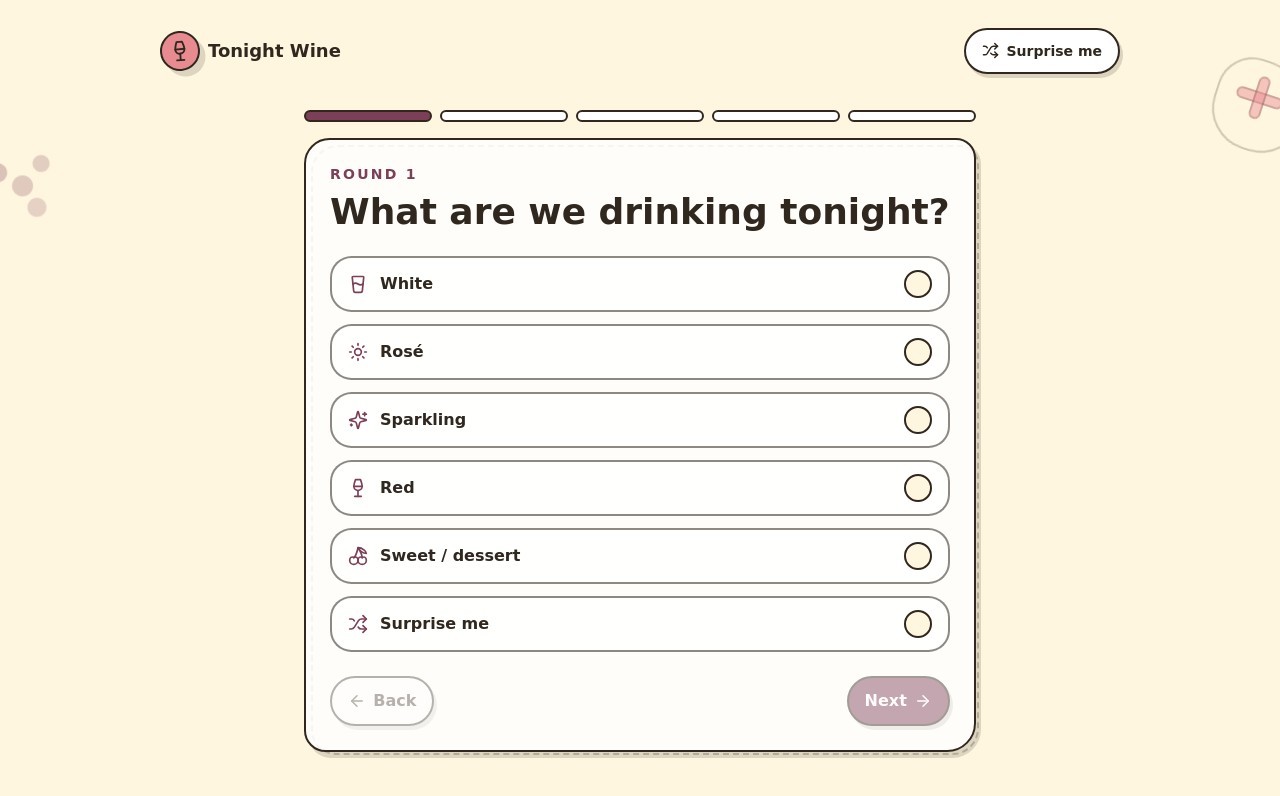
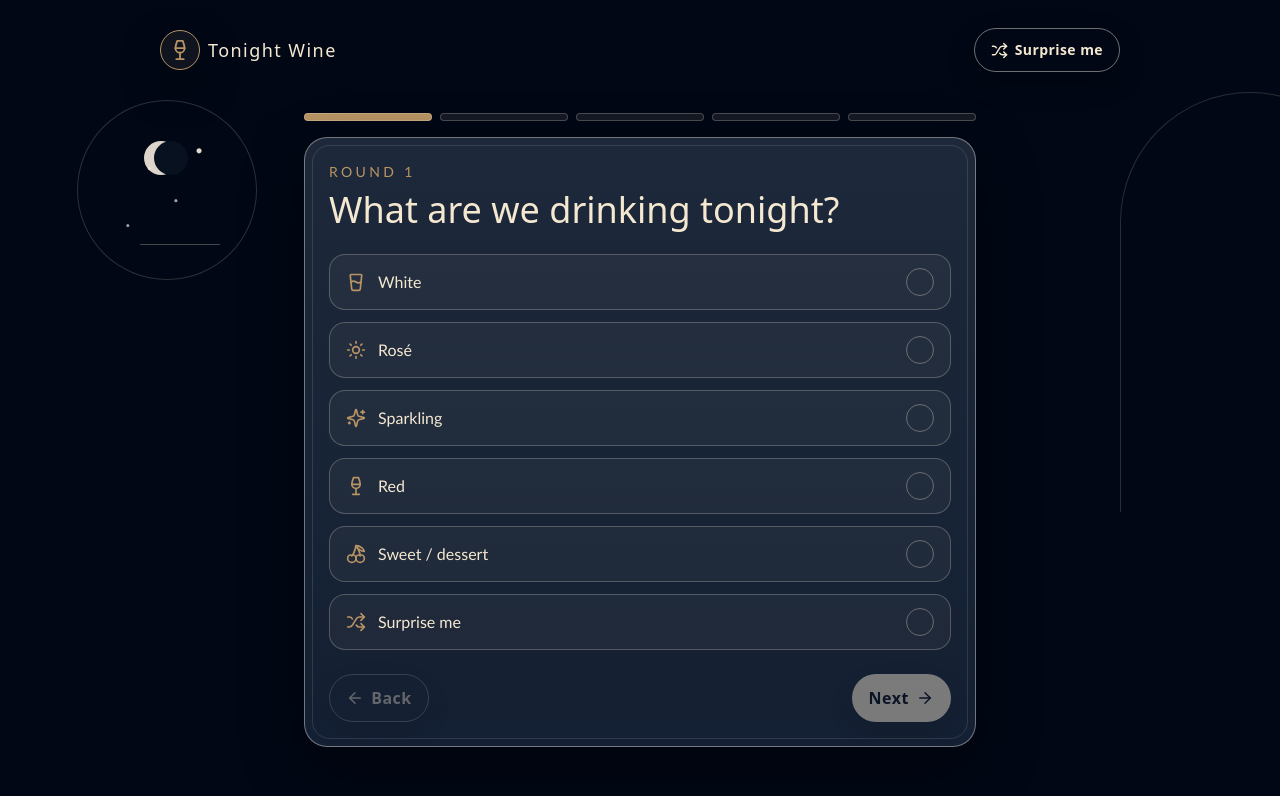
Before and after one commit to jveuxduvin/tonight-wine-quiz, a React (Vite) app: page / in a window 1280 px wide. Both pictures are taken after a click on the button "Start quiz". Shown: the top 796 px of the page. Built offline with nearby package versions, Linux system fonts and the light colour scheme.

Commit message:
UI Revamp en tbnk

```diff
--- a/src/App.tsx
+++ b/src/App.tsx
@@ -22,6 +22,7 @@ import type {
   DrinkChoice,
   DrynessPreference,
   QuizAnswers,
+  ScoredWine,
   Vibe,
 } from "./types";
 import { getTopWineRecommendations } from "./utils/scoring";
@@ -105,14 +106,20 @@ function App() {
   const [step, setStep] = useState(0);
   const [answers, setAnswers] = useState<QuizAnswers>({});
   const [showResults, setShowResults] = useState(false);
+  const [surpriseResults, setSurpriseResults] = useState<ScoredWine[] | null>(null);
 
   const activeQuestion = questions[step];
   const recommendations = useMemo(() => {
+    if (surpriseResults) {
+      return surpriseResults;
+    }
+
     const completed = isComplete(answers) ? answers : defaultSurpriseAnswers;
     return getTopWineRecommendations(wines, completed);
-  }, [answers]);
+  }, [answers, surpriseResults]);
 
   function updateAnswer(value: string) {
+    setSurpriseResults(null);
     setAnswers((current) => {
       switch (activeQuestion.key) {
         case "category":
@@ -148,29 +155,37 @@ function App() {
     setAnswers({});
     setStep(0);
     setShowResults(false);
+    setSurpriseResults(null);
     setStarted(true);
   }
 
   function surpriseMe() {
+    const shuffled = [...wines].sort(() => Math.random() - 0.5);
+    setSurpriseResults(
+      shuffled.slice(0, 3).map((wine, index) => ({
+        ...wine,
+        score: 3 - index,
+      })),
+    );
     setAnswers(defaultSurpriseAnswers);
     setStarted(true);
     setShowResults(true);
   }
 
   return (
-    <main className="min-h-screen overflow-hidden bg-cream text-ink">
+    <main className="min-h-screen overflow-hidden bg-navy text-ivory">
       <div className="doodle doodle-grapes" aria-hidden="true" />
       <div className="doodle doodle-spark" aria-hidden="true" />
 
       <div className="mx-auto flex min-h-screen w-full max-w-5xl flex-col px-4 py-5 sm:px-6 lg:px-8">
         <header className="flex items-center justify-between gap-3 py-2">
-          <div className="flex items-center gap-2 font-sketch text-lg font-black">
-            <span className="grid size-10 rotate-[-5deg] place-items-center rounded-full border-2 border-ink bg-rose shadow-sketch">
+          <div className="flex items-center gap-2 font-sketch text-lg font-normal tracking-[0.08em] text-ivory">
+            <span className="grid size-10 place-items-center rounded-full border border-cork bg-ivory/[0.06] text-cork shadow-soft">
               <Wine size={22} />
             </span>
             Tonight Wine
           </div>
-          <button type="button" onClick={surpriseMe} className="sketch-button bg-white text-sm">
+          <button type="button" onClick={surpriseMe} className="sketch-button bg-transparent text-sm text-ivory">
             <Shuffle size={17} />
             Surprise me
           </button>
@@ -180,21 +195,18 @@ function App() {
           <section className="grid flex-1 place-items-center py-10">
             <div className="w-full max-w-2xl">
               <div className="mb-5 flex justify-center">
-                <div className="relative grid size-24 rotate-[-4deg] place-items-center rounded-[2rem] border-2 border-ink bg-butter shadow-sketch">
+                <div className="relative grid size-24 place-items-center rounded-t-full border border-cork bg-ivory/[0.06] text-cork shadow-sketch">
                   <Grape size={44} />
-                  <span className="absolute -right-4 -top-3 rotate-12 rounded-full border-2 border-ink bg-white px-3 py-1 font-sketch text-sm font-black">
-                    pop!
-                  </span>
                 </div>
               </div>
-              <div className="sketch-card bg-white/[0.84] p-6 text-center shadow-sketch sm:p-9">
-                <p className="font-sketch text-sm font-black uppercase tracking-[0.18em] text-cork">
-                  Snack-adjacent, not snack-led
+              <div className="sketch-card p-6 text-center shadow-sketch sm:p-9">
+                <p className="font-body text-sm font-medium uppercase tracking-[0.24em] text-cork">
+                  choose the bottle
                 </p>
-                <h1 className="mt-3 font-sketch text-5xl font-black leading-[0.95] text-ink sm:text-6xl">
+                <h1 className="mt-3 font-sketch text-5xl font-normal leading-[0.98] text-ivory sm:text-6xl">
                   What are we drinking tonight?
                 </h1>
-                <p className="mx-auto mt-5 max-w-xl text-base leading-7 text-ink/[0.78] sm:text-lg">
+                <p className="mx-auto mt-5 max-w-xl text-base leading-7 text-ivory/75 sm:text-lg">
                   Answer five quick wine mood questions and get three bottle styles,
                   tasting notes, and chips that make sense after the wine is chosen.
                 </p>
@@ -202,7 +214,7 @@ function App() {
                   <button
                     type="button"
                     onClick={() => setStarted(true)}
-                    className="sketch-button justify-center bg-grape px-6 py-4 text-white"
+                    className="sketch-button justify-center bg-ivory px-6 py-4 text-navy"
                   >
                     <Sparkles size={19} />
                     Start quiz
@@ -210,7 +222,7 @@ function App() {
                   <button
                     type="button"
                     onClick={surpriseMe}
-                    className="sketch-button justify-center bg-white px-6 py-4"
+                    className="sketch-button justify-center bg-transparent px-6 py-4 text-ivory"
                   >
                     <Shuffle size={19} />
                     Surprise me
@@ -223,14 +235,14 @@ function App() {
           <section className="py-7">
             <div className="mb-6 flex flex-col gap-4 sm:flex-row sm:items-end sm:justify-between">
               <div>
-                <p className="font-sketch text-sm font-black uppercase tracking-[0.16em] text-grape">
-                  The corkboard has spoken
+                <p className="font-body text-sm font-medium uppercase tracking-[0.22em] text-cork">
+                  La cave recommends
                 </p>
-                <h2 className="mt-1 font-sketch text-4xl font-black leading-tight sm:text-5xl">
+                <h2 className="mt-1 font-sketch text-4xl font-normal leading-tight tracking-[0.01em] text-ivory sm:text-5xl">
                   Your top 3 pours
                 </h2>
               </div>
-              <button type="button" onClick={retakeQuiz} className="sketch-button bg-white">
+              <button type="button" onClick={retakeQuiz} className="sketch-button bg-transparent text-ivory">
                 <RefreshCw size={18} />
                 Retake quiz
               </button>
@@ -248,8 +260,8 @@ function App() {
               <div className="mb-4 flex items-center gap-2">
                 {questions.map((question, index) => (
                   <div
-                    className={`h-3 flex-1 rounded-full border-2 border-ink ${
-                      index <= step ? "bg-grape" : "bg-white"
+                    className={`h-2 flex-1 rounded-full border border-ivory/25 ${
+                      index <= step ? "bg-cork" : "bg-ivory/[0.08]"
                     }`}
                     key={question.key}
                   />
--- a/src/components/OptionButton.tsx
+++ b/src/components/OptionButton.tsx
@@ -20,20 +20,20 @@ export function OptionButton<T extends string>({
     <button
       type="button"
       onClick={() => onSelect(value)}
-      className={`group flex min-h-14 w-full items-center justify-between gap-3 rounded-[1.35rem] border-2 px-4 py-3 text-left font-sketch text-base font-bold transition duration-200 ${
+      className={`group flex min-h-14 w-full items-center justify-between gap-3 rounded-2xl border px-4 py-3 text-left font-body text-base font-normal transition duration-200 ${
         selected
-          ? "translate-x-0.5 -translate-y-0.5 rotate-[-0.4deg] border-ink bg-butter shadow-sketch"
-          : "border-ink/[0.55] bg-white/75 hover:-translate-y-0.5 hover:border-ink hover:bg-white"
+          ? "border-cork bg-[#e6c99a] text-navy shadow-soft"
+          : "border-ivory/25 bg-ivory/[0.045] text-ivory hover:-translate-y-0.5 hover:border-cork hover:bg-ivory/[0.08]"
       }`}
       aria-pressed={selected}
     >
       <span className="flex items-center gap-3">
-        {icon ? <span className="text-grape">{icon}</span> : null}
+        {icon ? <span className="text-cork">{icon}</span> : null}
         <span>{label}</span>
       </span>
       <span
-        className={`grid size-7 place-items-center rounded-full border-2 border-ink transition ${
-          selected ? "bg-leaf text-white" : "bg-cream text-transparent"
+        className={`grid size-7 place-items-center rounded-full border transition ${
+          selected ? "border-cork bg-cork text-navy" : "border-ivory/35 bg-transparent text-transparent"
         }`}
       >
         <Check size={16} strokeWidth={3} />
--- a/src/components/QuizCard.tsx
+++ b/src/components/QuizCard.tsx
@@ -32,11 +32,11 @@ export function QuizCard({
   onNext,
 }: QuizCardProps) {
   return (
-    <section className="sketch-card bg-white/[0.84] p-5 shadow-sketch sm:p-6">
-      <p className="font-sketch text-sm font-black uppercase tracking-[0.16em] text-grape">
+    <section className="sketch-card p-5 shadow-sketch sm:p-6">
+      <p className="font-body text-sm font-medium uppercase tracking-[0.24em] text-cork">
         {eyebrow}
       </p>
-      <h2 className="mt-2 font-sketch text-3xl font-black leading-tight text-ink sm:text-4xl">
+      <h2 className="mt-2 font-sketch text-3xl font-normal leading-tight text-ivory sm:text-4xl">
         {question}
       </h2>
 
@@ -58,7 +58,7 @@ export function QuizCard({
           type="button"
           onClick={onBack}
           disabled={!canGoBack}
-          className="sketch-button bg-white disabled:pointer-events-none disabled:opacity-[0.35]"
+          className="sketch-button bg-transparent text-ivory disabled:pointer-events-none disabled:opacity-[0.35]"
         >
           <ArrowLeft size={18} />
           Back
@@ -67,7 +67,7 @@ export function QuizCard({
           type="button"
           onClick={onNext}
           disabled={!selected}
-          className="sketch-button bg-grape text-white disabled:pointer-events-none disabled:opacity-[0.45]"
+          className="sketch-button bg-ivory text-navy disabled:pointer-events-none disabled:opacity-[0.45]"
         >
           {isLastQuestion ? (
             <>
--- a/src/components/ResultCard.tsx
+++ b/src/components/ResultCard.tsx
@@ -7,27 +7,87 @@ type ResultCardProps = {
   rank: number;
 };
 
+const lcboSearchQueries: Record<string, string> = {
+  "vinho-verde": "Vinho Verde",
+  "sauvignon-blanc": "Sauvignon Blanc",
+  albarino: "Albarino",
+  assyrtiko: "Assyrtiko",
+  "gruner-veltliner": "Gruner Veltliner",
+  vermentino: "Vermentino",
+  sancerre: "Sancerre",
+  "pinot-grigio": "Pinot Grigio",
+  riesling: "Riesling",
+  gewurztraminer: "Gewurztraminer",
+  chardonnay: "Chardonnay",
+  "chenin-blanc": "Chenin Blanc",
+  rose: "dry rose",
+  "provence-rose": "Provence rose",
+  "sparkling-rose": "sparkling rose",
+  "chillable-deep-rose": "clarete",
+  "gamay-beaujolais": "Beaujolais",
+  "lambrusco-amabile": "Lambrusco Amabile",
+  "sweet-red-blend": "sweet red blend",
+  "pinot-noir": "Pinot Noir",
+  sangiovese: "Sangiovese",
+  barbera: "Barbera",
+  "cabernet-franc": "Cabernet Franc",
+  merlot: "Merlot",
+  malbec: "Malbec",
+  zinfandel: "Zinfandel",
+  "syrah-shiraz": "Syrah Shiraz",
+  "cabernet-sauvignon": "Cabernet Sauvignon",
+  "cotes-du-rhone-gsm": "Cotes du Rhone",
+  grenache: "Grenache",
+  mourvedre: "Monastrell",
+  "nero-davola": "Nero d'Avola",
+  carmenere: "Carmenere",
+  "tempranillo-rioja": "Rioja",
+  "montepulciano-dabruzzo": "Montepulciano d'Abruzzo",
+  nebbiolo: "Nebbiolo",
+  xinomavro: "Xinomavro",
+  aglianico: "Aglianico",
+  tannat: "Tannat",
+  furmint: "Furmint",
+  moscato: "Moscato",
+  brachetto: "Brachetto",
+  port: "Port",
+  "dry-sherry": "Fino Sherry",
+  champagne: "Champagne",
+  cava: "Cava",
+  prosecco: "Prosecco",
+  "orange-wine": "orange wine",
+};
+
+function getLcboSearchUrl(wineId: string): string {
+  const query = lcboSearchQueries[wineId] ?? wineId;
+  return `https://www.lcbo.com/en/catalogsearch/result/#q=${encodeURIComponent(
+    query,
+  )}&t=Products&sort=relevancy&layout=card`;
+}
+
 export function ResultCard({ wine, rank }: ResultCardProps) {
+  const lcboSearchUrl = getLcboSearchUrl(wine.id);
+
   return (
-    <article className="sketch-card relative overflow-hidden bg-white/[0.86] p-5 shadow-sketch">
-      <div className="absolute -right-8 -top-8 size-24 rounded-full border-2 border-dashed border-rose/70 bg-rose/20" />
+    <article className="sketch-card relative overflow-hidden p-5 shadow-sketch">
+      <div className="absolute -right-8 -top-8 size-24 rounded-full border border-cork/50 bg-ivory/[0.04]" />
       <div className="relative flex items-start justify-between gap-4">
         <div>
-          <p className="font-sketch text-sm font-black uppercase tracking-[0.16em] text-cork">
+          <p className="font-body text-xs font-normal uppercase tracking-[0.24em] text-cork">
             Pick #{rank}
           </p>
-          <h3 className="mt-1 font-sketch text-2xl font-black leading-tight text-ink">
+          <h3 className="mt-1 font-sketch text-2xl font-normal leading-tight tracking-[0.01em] text-ivory">
             {wine.name}
           </h3>
         </div>
-        <div className="grid size-12 shrink-0 rotate-3 place-items-center rounded-full border-2 border-ink bg-butter">
+        <div className="grid size-12 shrink-0 place-items-center rounded-full border border-cork bg-ivory/[0.08] text-cork">
           <Wine size={25} />
         </div>
       </div>
 
-      <p className="relative mt-3 text-sm leading-6 text-ink/80">{wine.expectation}</p>
+      <p className="relative mt-3 text-sm font-light leading-6 text-ivory/75">{wine.expectation}</p>
 
-      <div className="mt-5 grid gap-3 rounded-[1.1rem] border-2 border-dashed border-ink/[0.35] bg-cream/70 p-4">
+      <div className="mt-5 grid gap-3 rounded-[1.1rem] border border-ivory/20 bg-navy/45 p-4">
         <TraitMeter label="Sweetness" value={wine.sweetness} />
         <TraitMeter label="Acidity" value={wine.acidity} />
         <TraitMeter label="Body" value={wine.body} />
@@ -41,7 +101,7 @@ export function ResultCard({ wine, rank }: ResultCardProps) {
           </h4>
           <div className="mt-2 flex flex-wrap gap-2">
             {wine.flavourNotes.map((note) => (
-              <span className="chip bg-skywash/[0.45]" key={note}>
+              <span className="chip" key={note}>
                 {note}
               </span>
             ))}
@@ -54,21 +114,30 @@ export function ResultCard({ wine, rank }: ResultCardProps) {
           </h4>
           <div className="mt-2 flex flex-wrap gap-2">
             {wine.chipPairings.map((pairing) => (
-              <span className="chip bg-butter/60" key={pairing}>
+              <span className="chip border-cork/40 bg-cork/[0.13]" key={pairing}>
                 {pairing}
               </span>
             ))}
           </div>
-          <p className="mt-2 text-sm leading-6 text-ink/[0.78]">{wine.whyChipsWork}</p>
+          <p className="mt-2 text-sm font-light leading-6 text-ivory/72">{wine.whyChipsWork}</p>
         </section>
 
         <section>
           <h4 className="mini-heading">
             <ExternalLink size={16} /> LCBO search terms
           </h4>
+          <a
+            className="mt-2 inline-flex items-center gap-2 rounded-full border border-cork/60 bg-cork/[0.14] px-3 py-2 font-body text-sm font-normal text-ivory transition hover:-translate-y-0.5 hover:bg-cork/[0.22]"
+            href={lcboSearchUrl}
+            target="_blank"
+            rel="noreferrer"
+          >
+            Search LCBO
+            <ExternalLink size={14} />
+          </a>
           <div className="mt-2 flex flex-wrap gap-2">
             {wine.lcboSearchTerms.map((term) => (
-              <span className="chip bg-white" key={term}>
+              <span className="chip bg-ivory/[0.1]" key={term}>
                 {term}
               </span>
             ))}
--- a/src/components/TraitMeter.tsx
+++ b/src/components/TraitMeter.tsx
@@ -9,15 +9,15 @@ export function TraitMeter({ label, value, max = 5 }: TraitMeterProps) {
 
   return (
     <div className="space-y-1.5">
-      <div className="flex items-center justify-between text-xs font-black uppercase tracking-[0.08em] text-ink/70">
+      <div className="flex items-center justify-between text-xs font-normal uppercase tracking-[0.14em] text-ivory/60">
         <span>{label}</span>
         <span>
           {value}/{max}
         </span>
       </div>
-      <div className="h-3 rounded-full border-2 border-ink bg-cream">
+      <div className="h-3 rounded-full border border-ivory/25 bg-navy">
         <div
-          className="h-full rounded-full border-r-2 border-ink bg-grape"
+          className="h-full rounded-full border-r border-ivory/30 bg-cork"
           style={{ width: `${percent}%` }}
         />
       </div>
--- a/src/styles.css
+++ b/src/styles.css
@@ -3,9 +3,9 @@
 @tailwind utilities;
 
 :root {
-  color-scheme: light;
-  font-family: Inter, ui-sans-serif, system-ui, sans-serif;
-  background: #fff6df;
+  color-scheme: dark;
+  font-family: "Avenir Next", ui-sans-serif, system-ui, sans-serif;
+  background: #010714;
 }
 
 body {
@@ -19,30 +19,35 @@ button {
 
 @layer components {
   .sketch-card {
-    border: 2px solid theme("colors.ink");
-    border-radius: 1.6rem 1.25rem 1.8rem 1.35rem;
+    background:
+      linear-gradient(180deg, rgba(245, 237, 223, 0.08), rgba(245, 237, 223, 0.035)),
+      rgba(13, 28, 49, 0.86);
+    border: 1px solid rgba(245, 237, 223, 0.42);
+    border-radius: 1.45rem;
     position: relative;
+    backdrop-filter: blur(18px);
   }
 
   .sketch-card::before {
     content: "";
     pointer-events: none;
     position: absolute;
-    inset: 5px -5px -5px 5px;
+    inset: 0.45rem;
     z-index: -1;
-    border: 2px dashed rgba(48, 39, 31, 0.24);
-    border-radius: 1.7rem 1.2rem 1.65rem 1.55rem;
+    border: 1px solid rgba(245, 237, 223, 0.13);
+    border-radius: 1.1rem;
   }
 
   .sketch-button {
     align-items: center;
-    border: 2px solid theme("colors.ink");
+    border: 1px solid rgba(245, 237, 223, 0.45);
     border-radius: 999px;
-    box-shadow: 3px 4px 0 rgba(48, 39, 31, 0.17);
+    box-shadow: 0 10px 28px rgba(0, 0, 0, 0.22);
     display: inline-flex;
     font-family: theme("fontFamily.sketch");
-    font-weight: 900;
+    font-weight: 700;
     gap: 0.45rem;
+    letter-spacing: 0.03em;
     min-height: 2.75rem;
     padding: 0.68rem 1rem;
     transition:
@@ -52,36 +57,38 @@ button {
   }
 
   .sketch-button:hover {
-    box-shadow: 4px 5px 0 rgba(48, 39, 31, 0.2);
-    transform: translateY(-1px) rotate(-0.4deg);
+    box-shadow: 0 14px 34px rgba(0, 0, 0, 0.28);
+    transform: translateY(-1px);
   }
 
   .sketch-button:active {
-    box-shadow: 1px 2px 0 rgba(48, 39, 31, 0.2);
+    box-shadow: 0 6px 16px rgba(0, 0, 0, 0.26);
     transform: translateY(2px);
   }
 
   .mini-heading {
     align-items: center;
-    color: theme("colors.ink");
+    color: theme("colors.cork");
     display: flex;
-    font-family: theme("fontFamily.sketch");
-    font-size: 0.86rem;
-    font-weight: 900;
+    font-family: theme("fontFamily.body");
+    font-size: 0.78rem;
+    font-weight: 500;
     gap: 0.4rem;
+    letter-spacing: 0.13em;
     text-transform: uppercase;
   }
 
   .chip {
-    border: 2px solid rgba(48, 39, 31, 0.72);
+    background: rgba(245, 237, 223, 0.07);
+    border: 1px solid rgba(245, 237, 223, 0.3);
     border-radius: 999px;
-    color: theme("colors.ink");
+    color: theme("colors.ivory");
     display: inline-flex;
-    font-family: theme("fontFamily.sketch");
-    font-size: 0.85rem;
-    font-weight: 800;
+    font-family: theme("fontFamily.body");
+    font-size: 0.82rem;
+    font-weight: 400;
     line-height: 1.2;
-    padding: 0.42rem 0.65rem;
+    padding: 0.4rem 0.66rem;
   }
 }
 
@@ -92,50 +99,52 @@ button {
 }
 
 .doodle-grapes {
-  background:
-    radial-gradient(circle at 25% 30%, rgba(124, 63, 88, 0.28) 0 9px, transparent 10px),
-    radial-gradient(circle at 43% 45%, rgba(124, 63, 88, 0.24) 0 10px, transparent 11px),
-    radial-gradient(circle at 62% 30%, rgba(124, 63, 88, 0.22) 0 8px, transparent 9px),
-    radial-gradient(circle at 51% 65%, rgba(124, 63, 88, 0.2) 0 9px, transparent 10px);
-  height: 120px;
-  left: -28px;
-  top: 130px;
-  transform: rotate(-12deg);
-  width: 120px;
+  border: 1px solid rgba(245, 237, 223, 0.34);
+  border-bottom: 0;
+  border-radius: 999px 999px 0 0;
+  height: min(54vw, 420px);
+  opacity: 0.5;
+  right: max(-100px, -8vw);
+  top: 92px;
+  width: min(34vw, 260px);
 }
 
 .doodle-spark {
-  border: 2px solid rgba(48, 39, 31, 0.22);
-  border-radius: 42% 58% 50% 50%;
-  height: 92px;
-  right: -25px;
-  top: 60px;
-  transform: rotate(18deg);
-  width: 92px;
+  background:
+    radial-gradient(circle at 68% 28%, rgba(245, 237, 223, 0.92) 0 2px, transparent 3px),
+    radial-gradient(circle at 40% 38%, rgba(245, 237, 223, 0.7) 0 1px, transparent 2px),
+    radial-gradient(circle at 55% 56%, rgba(245, 237, 223, 0.7) 0 1px, transparent 2px),
+    radial-gradient(circle at 28% 70%, rgba(245, 237, 223, 0.65) 0 1px, transparent 2px);
+  border: 1px solid rgba(245, 237, 223, 0.18);
+  border-radius: 50%;
+  height: 180px;
+  left: 6vw;
+  top: 100px;
+  width: 180px;
 }
 
 .doodle-spark::after,
 .doodle-spark::before {
-  background: rgba(232, 139, 144, 0.45);
-  border: 2px solid rgba(48, 39, 31, 0.2);
   content: "";
   position: absolute;
 }
 
 .doodle-spark::before {
-  border-radius: 999px;
-  height: 12px;
-  left: 18px;
-  top: 30px;
-  width: 48px;
+  background: #07111f;
+  border-radius: 50%;
+  box-shadow: -10px 0 0 rgba(245, 237, 223, 0.9);
+  height: 34px;
+  left: 76px;
+  top: 40px;
+  width: 34px;
 }
 
 .doodle-spark::after {
-  border-radius: 999px;
-  height: 44px;
-  left: 36px;
-  top: 14px;
-  width: 12px;
+  border-bottom: 1px solid rgba(245, 237, 223, 0.28);
+  bottom: 34px;
+  height: 70px;
+  left: 62px;
+  width: 80px;
 }
 
 main > div:not(.doodle) {
--- a/tailwind.config.js
+++ b/tailwind.config.js
@@ -4,29 +4,37 @@ export default {
   theme: {
     extend: {
       colors: {
-        cream: "#fff6df",
-        ink: "#30271f",
-        grape: "#7c3f58",
-        rose: "#e88b90",
-        cork: "#c98d55",
-        leaf: "#6b8b5a",
-        butter: "#f5d36b",
-        skywash: "#b8d8d8"
+        cream: "#f4e8d1",
+        ink: "#f4e8d1",
+        grape: "#8e263a",
+        rose: "#c88b78",
+        cork: "#b89464",
+        leaf: "#7f8d76",
+        butter: "#d7bd78",
+        skywash: "#9db3bd",
+        navy: "#010714",
+        midnight: "#06142a",
+        ivory: "#f4e8d1",
+        pewter: "#9aa6b2"
       },
       boxShadow: {
-        sketch: "5px 6px 0 rgba(48, 39, 31, 0.16)",
-        soft: "0 18px 45px rgba(48, 39, 31, 0.12)"
+        sketch: "0 22px 60px rgba(0, 0, 0, 0.34)",
+        soft: "0 18px 45px rgba(0, 0, 0, 0.28)"
       },
       fontFamily: {
         sketch: [
-          "ui-rounded",
-          "Comic Sans MS",
-          "Bradley Hand",
-          "Trebuchet MS",
+          "Didot",
+          "Bodoni 72",
+          "Georgia",
+          "Times New Roman",
+          "serif"
+        ],
+        body: [
+          "Optima",
+          "Avenir Next",
           "system-ui",
           "sans-serif"
         ],
-        body: ["Inter", "ui-sans-serif", "system-ui", "sans-serif"]
       }
     }
   },
```
